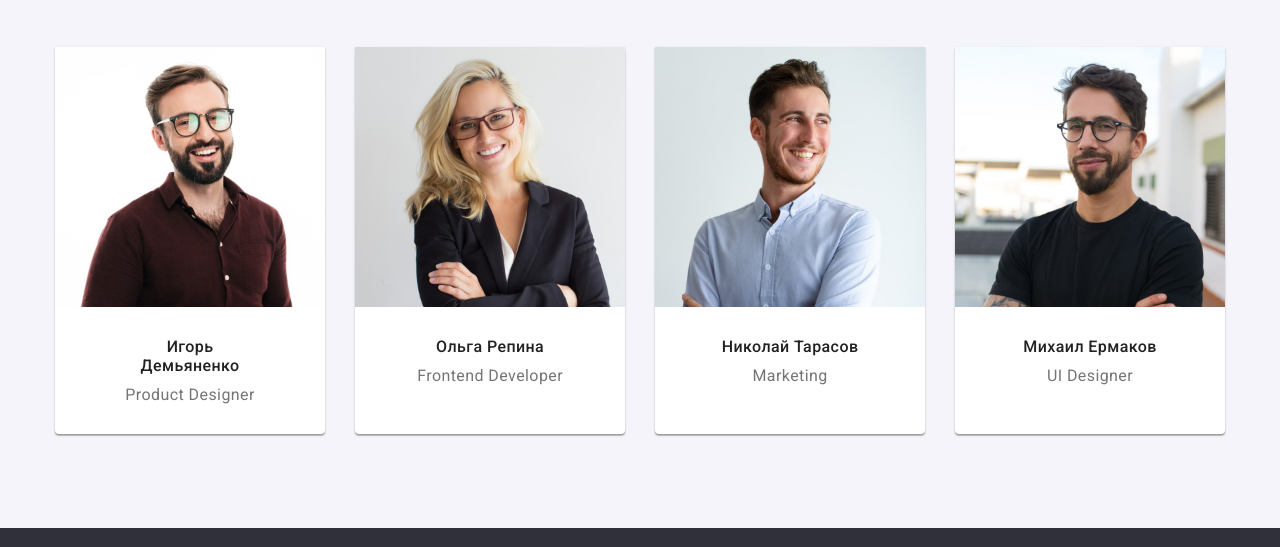
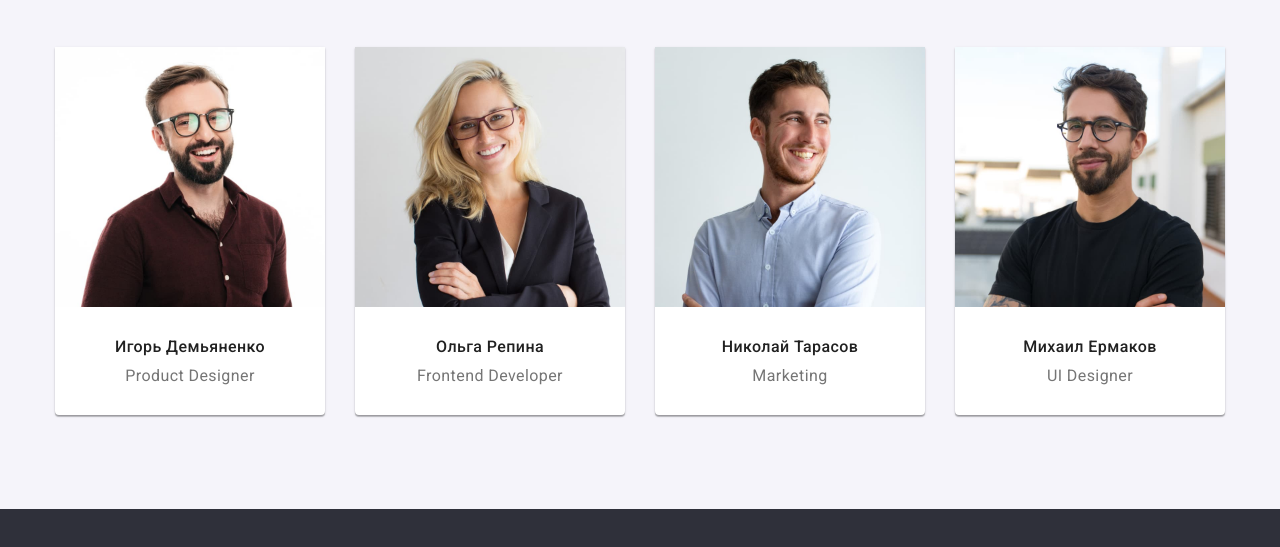
Before and after one commit to HelgaNaz/goit-markup-hw-03, a plain HTML site: page index.html in a window 1280 px wide. Shown: the part 1586-2133 px from the top of the page. Drawn offline with nearby package versions, Linux system fonts and the light colour scheme.

Commit message:
Правки в карточках

```diff
--- a/css/styles.css
+++ b/css/styles.css
@@ -222,7 +222,7 @@ body {
   border-radius: 0px 0px 4px 4px;
 }
 .team-box {
-  padding: 30px 60px;
+  padding: 30px 59px;
 }
 
 /* Footer */
```
